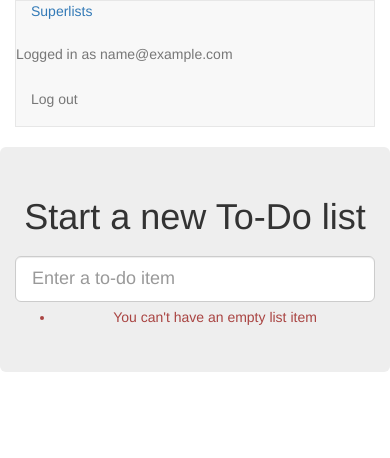
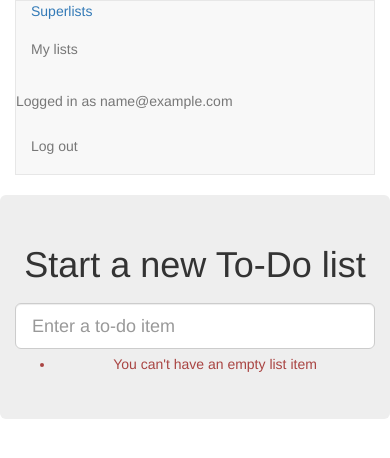
Before and after one commit to liangsongyou/superlists, a Django app: page /lists/new in a window 390 px wide. Shown: the top 458 px of the page. Run offline with Django 3.2, Linux system fonts and the light colour scheme; the visitor is signed in with stand-in values (Sample User, id 1); some libraries are stand-ins or nearby versions.

Commit message:
url, placeholder view, and first-cut templates for my_lists

```diff
--- a/lists/templates/base.html
+++ b/lists/templates/base.html
@@ -15,6 +15,9 @@
         <div class="container-fluid">
           <a href="navbar-brand" href="/">Superlists</a>
           {% if user.email %}
+            <ul class="nav navbar-nav navbar-left">
+              <li><a href="{% url 'my_lists' user.email %}">My lists</a></li>
+            </ul>
             <ul class="nav navbar-nav navbar-right">
               <li class="navbar-text">Logged in as {{ user.email }}</li>
               <li><a href="{% url 'logout' %}">Log out</a></li>
@@ -53,6 +56,7 @@
         <div class="col-md-6 col-md-offset-3 jumbotron">
           <div class="text-center">
             <h1>{% block header_text %}{% endblock header_text %}</h1>
+            {% block list_form %}
               <form method="POST" action="{% block form_action %}{% endblock form_action %}">
                 {{ form.text }}
                 {% csrf_token %}
@@ -62,15 +66,25 @@
                   </div>
                 {% endif %}
               </form>
+            {% endblock list_form %}
           </div>
         </div>
       </div>
+
       <div class="row">
         <div class="col-md-6 col-md-offset-3">
           {% block table %}
           {% endblock table %}
         </div>
       </div>
+
+      <div class="row">
+        <div class="col-md-6 col-md-offset-3">
+          {% block extra_content %}
+          {% endblock extra_content %}
+        </div>
+      </div>
+
     </div>
 
     <script src="/static/jquery-3.3.1.min.js"></script>
--- a/lists/urls.py
+++ b/lists/urls.py
@@ -20,4 +20,5 @@ from lists import views
 urlpatterns = [
     url(r'^new$', views.new_list, name='new_list'),
     url(r'^(\d+)/$', views.view_list, name='view_list'),
+    url(r'^users/(.+)/$', views.my_lists, name='my_lists'),
 ]
--- a/lists/views.py
+++ b/lists/views.py
@@ -28,3 +28,6 @@ def new_list(request):
         return redirect(list_)
     else:
         return render(request, 'home.html', {'form':form})
+
+def my_lists(request, email):
+    return render(request, 'my_lists.html')
```
Also changed, not shown: lists/templates/my_lists.html (added, +18 -0 lines), lists/tests/test_views.py (+7 -0 lines). Lines whose indentation alone changed are shown as unchanged.
